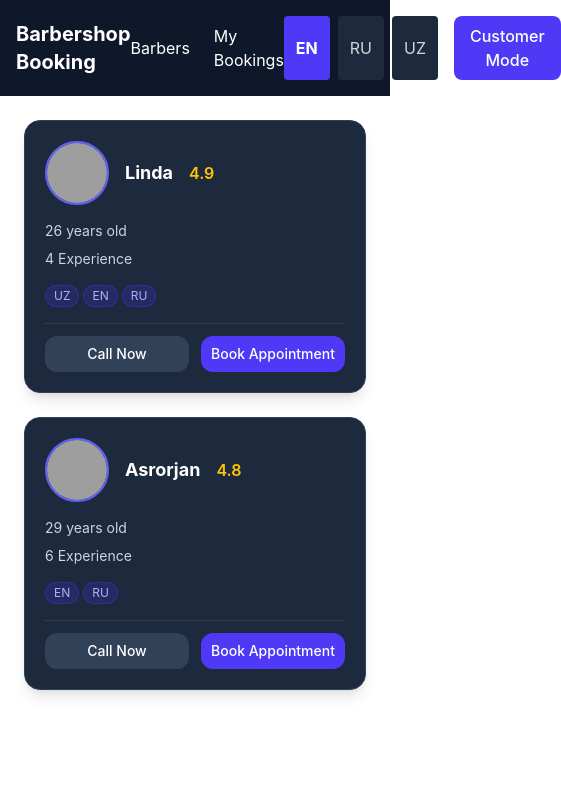
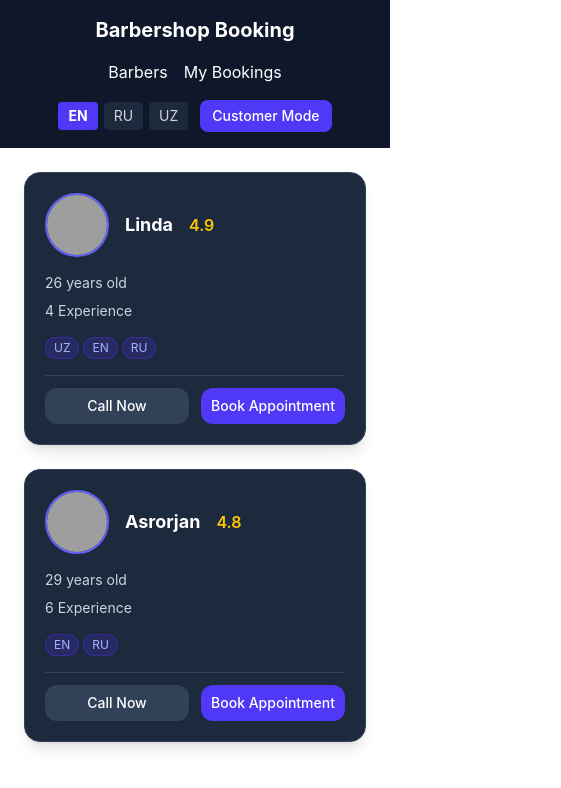
Before and after one commit to Asrorhan/barber-booking-app, a React (Vite) app: page / in a window 390 px wide. Shown: the top 788 px of the page, 561 px wide, since content can reach past the window. Built offline with nearby package versions, Linux system fonts and the light colour scheme; grey boxes are pictures that could not be loaded.

Commit message:
fix: navbar responsive layout

```diff
--- a/src/App.jsx
+++ b/src/App.jsx
@@ -8,7 +8,7 @@ import Analytics from './components/Analytics'
 function App() {
 
   return (
-    <div>
+    <div className="min-h-screen w-full overflow-x-hidden  text-white">
       <Navbar />
       <main>
         <Routes>
--- a/src/components/Navbar.jsx
+++ b/src/components/Navbar.jsx
@@ -5,12 +5,13 @@ import { Link } from "react-router-dom";
 
 function Navbar() {
     const { lang, setLang, t } = useLanguage();
-    const { role, setRole, toggleRole } = useApp();
+    const { role, setRole } = useApp();
 
     return (
-        <nav className="flex justify-between items-center bg-slate-900 text-white p-4">
+        <nav className="flex flex-col md:flex-row justify-between items-center bg-slate-900 text-white p-4 gap-4">
             <h1 className="text-xl font-bold">{t('title')}</h1>
-            <div className="flex gap-6 items-center">
+
+            <div className="flex flex-wrap justify-center gap-4 md:gap-6 items-center">
                 <Link to="/" >{t('barbers')} </Link>
                 <Link to="/my-bookings" >{t('myBookings')} </Link>
 
@@ -21,12 +22,11 @@ function Navbar() {
                 )}
             </div>
 
-            <div className="flex gap-4">
-
-                <div className="flex gap-2">
+            <div className="flex flex-wrap justify-center items-center gap-3">
+                <div className="flex gap-1.5">
                     <button
                         onClick={() => setLang("EN")}
-                        className={`px-3 py-1 rounded transition ${lang === "EN"
+                        className={`px-2.5 py-1 text-sm rounded transition ${lang === "EN"
                             ? "bg-indigo-600 text-white font-bold"
                             : "bg-slate-800 text-gray-300 hover:bg-slate-700"
                             }`}
@@ -36,7 +36,7 @@ function Navbar() {
 
                     <button
                         onClick={() => setLang("RU")}
-                        className={`px-3 py-1 rounded transition ${lang === "RU"
+                        className={`px-2.5 py-1 text-sm rounded transition ${lang === "RU"
                             ? "bg-indigo-600 text-white font-bold"
                             : "bg-slate-800 text-gray-300 hover:bg-slate-700"
                             }`}
@@ -46,7 +46,7 @@ function Navbar() {
 
                     <button
                         onClick={() => setLang("UZ")}
-                        className={`px-3 py-1 rounded transition ${lang === "UZ"
+                        className={`px-2.5 py-1 text-sm rounded transition ${lang === "UZ"
                             ? "bg-indigo-600 text-white font-bold"
                             : "bg-slate-800 text-gray-300 hover:bg-slate-700"
                             }`}
@@ -57,7 +57,7 @@ function Navbar() {
 
                 <button
                     onClick={() => setRole(role === "customer" ? "admin" : "customer")}
-                    className={`px-4 py-2 rounded-lg font-medium transition cursor-pointer ${role === "admin"
+                    className={`px-3 py-1.5 text-sm rounded-lg font-medium transition cursor-pointer ${role === "admin"
                         ? "bg-purple-600 hover:bg-purple-700 text-white"
                         : "bg-indigo-600 hover:bg-indigo-700 text-white"
                         }`}
```
